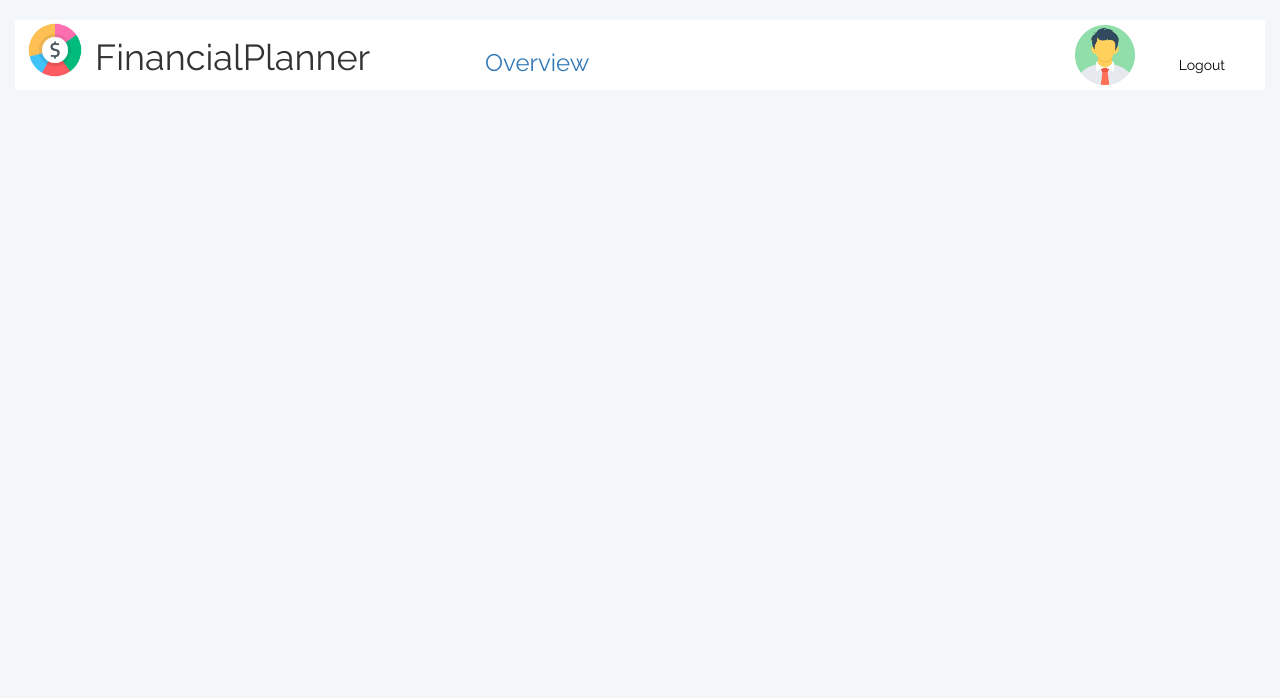
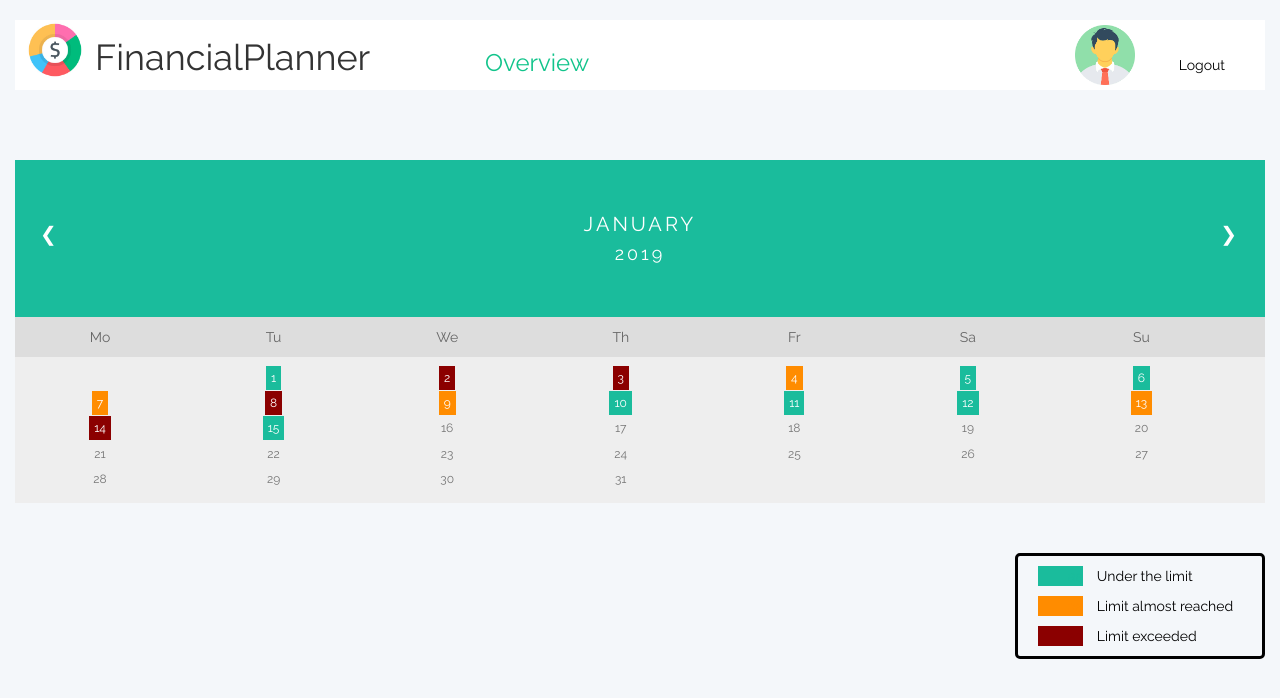
Before and after one commit to vinterrobert/ECHIPA_09_PIU_2018, a plain HTML site: page pages/overview.html in a window 1280 px wide. Drawn offline with nearby package versions, Linux system fonts and the light colour scheme.

Commit message:
implemented overview page

```diff
--- a/css/styleHome.css
+++ b/css/styleHome.css
@@ -39,6 +39,7 @@ div.avatarUser{
 
 a.overview{
 	position: relative;
+	color: #12c48b;
 	display: inline-block;
 	top: -40px;
 	left: 400px;
--- a/css/styleOverview.css
+++ b/css/styleOverview.css
@@ -39,6 +39,7 @@ div.avatarUser{
 
 a.overview{
 	position: relative;
+	color: #12c48b;
 	display: inline-block;
 	top: -40px;
 	left: 400px;
@@ -70,3 +71,140 @@ a.topLogout{
 	margin-top: -30px;
 	margin-right: 40px;
 }
+
+ul {list-style-type: none;}
+
+.overviewBody {
+	padding-top: 70px;
+
+}
+
+.month {
+  padding: 50px 25px;
+  width: 100%;
+  background: #1abc9c;
+  text-align: center;
+}
+
+.month ul {
+  margin: 0;
+  padding: 0;
+}
+
+.month ul li {
+  color: white;
+  font-size: 20px;
+  text-transform: uppercase;
+  letter-spacing: 3px;
+}
+
+.month .prev {
+  float: left;
+  padding-top: 10px;
+}
+
+.month .next {
+  float: right;
+  padding-top: 10px;
+}
+
+.weekdays {
+  margin: 0;
+  padding: 10px 0;
+  background-color:#ddd;
+}
+
+.weekdays li {
+  display: inline-block;
+  width: 13.6%;
+  color: #666;
+  text-align: center;
+}
+
+.days {
+  padding: 10px 0;
+  background: #eee;
+  margin: 0;
+}
+
+.days li {
+  list-style-type: none;
+  display: inline-block;
+  width: 13.6%;
+  text-align: center;
+  margin-bottom: 5px;
+  font-size:12px;
+  color: #777;
+}
+
+/* Highlight the "current" day */
+.days li .green {
+  padding: 5px;
+  background: #1abc9c;
+  color: white
+}
+
+.days li .red {
+  padding: 5px;
+  background: #8B0000;
+  color: white
+}
+
+.days li .orange {
+  padding: 5px;
+  background: #FF8C00;
+  color: white
+}
+
+.legend {
+	width: 20%;
+	float: right;
+	padding-top: 10px;
+	border-style: solid;
+	border-width: 3px;
+	border-radius: 5px;
+	border-color: black;
+	align-content: center;
+	padding-left: 20px;
+	margin-top: 50px;
+}
+
+.legend .red p {
+	background: #8B0000;
+	color:#8B0000;
+
+	display: inline-block;
+	padding-left: 30px;
+}
+
+.legend .orange p {
+	background: #FF8C00;
+	color:#FF8C00;
+	padding-left: 30px;
+	display: inline-block;
+}
+
+.legend .green p {
+	background: #1abc9c;
+	color:#1abc9c;
+	padding-left: 30px;
+	display: inline-block;
+}
+
+.legend .green div{
+	display: inline-block;
+	padding-left: 10px;
+	color: black;
+}
+
+.legend .orange div{
+	display: inline-block;
+	padding-left: 10px;
+	color: black;
+}
+
+.legend .red div{
+	display: inline-block;
+	padding-left: 10px;
+	color: black;
+}
--- a/pages/overview.html
+++ b/pages/overview.html
@@ -3,7 +3,7 @@
 
 <head>
 
-	<title>Home page</title>
+	<title>Overview</title>
 
     <meta charset="utf-8">
     <meta name="viewport" content="width=device-width, initial-scale=1">
@@ -15,8 +15,6 @@
 
 	<script type="text/javascript" src="https://cdn.jsdelivr.net/jquery/latest/jquery.min.js"></script>
 	<link rel="stylesheet" href="../css/styleOverview.css"/>
-	<link rel="stylesheet" href="../css/styleEcoInfoForm.css"/>
-	<script src="../js/home.js"></script>
 
 </head>
 
@@ -40,6 +38,78 @@
 
 		</div>
 
+		<div class="overviewBody">
+			<div class="month">
+				  <ul>
+				    <li class="prev">&#10094;</li>
+				    <li class="next">&#10095;</li>
+				    <li>January<br><span style="font-size:18px">2019</span></li>
+				  </ul>
+			</div>
+
+				<ul class="weekdays">
+				  <li>Mo</li>
+				  <li>Tu</li>
+				  <li>We</li>
+				  <li>Th</li>
+				  <li>Fr</li>
+				  <li>Sa</li>
+				  <li>Su</li>
+				</ul>
+
+				<ul class="days">
+				  <li> </li>
+				  <li><span class="green">1</span></li>
+				  <li><span class="red">2</span></li>
+				  <li><span class="red">3</span></li>
+				  <li><span class="orange">4</span></li>
+				  <li><span class="green">5</span></li>
+				  <li><span class="green">6</span></li>
+				  <li><span class="orange">7</span></li>
+				  <li><span class="red">8</span></li>
+				  <li><span class="orange">9</span></li>
+				  <li><span class="green">10</span></li>
+				  <li><span class="green">11</span></li>
+				  <li><span class="green">12</span></li>
+				  <li><span class="orange">13</span></li>
+				  <li><span class="red">14</span></li>
+				  <li><span class="green">15</span></li>
+				  <li>16</li>
+				  <li>17</li>
+				  <li>18</li>
+				  <li>19</li>
+				  <li>20</li>
+				  <li>21</li>
+				  <li>22</li>
+				  <li>23</li>
+				  <li>24</li>
+				  <li>25</li>
+				  <li>26</li>
+				  <li>27</li>
+				  <li>28</li>
+				  <li>29</li>
+				  <li>30</li>
+				  <li>31</li>
+				</ul>
+
+
+		</div>
+
+		<div class="legend">
+			<div class="green">
+				<p>aa</p>
+				<div>Under the limit</div>
+			</div>
+			<div class="orange">
+				<p>aa</p>
+				<div>Limit almost reached</div>
+			</div>
+			<div class="red">
+				<p>aa</p>
+				<div>Limit exceeded</div>
+			</div>
+		</div>
+
 	</div>
 
 </body>
```
